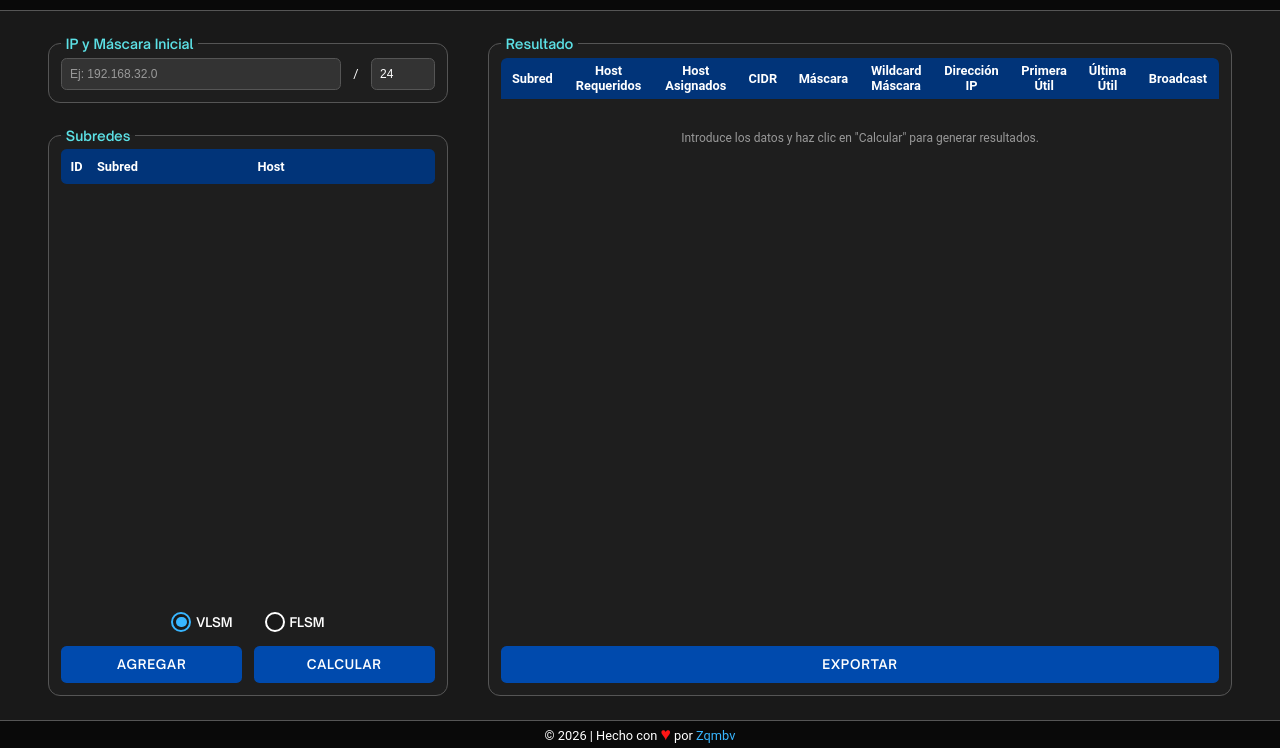
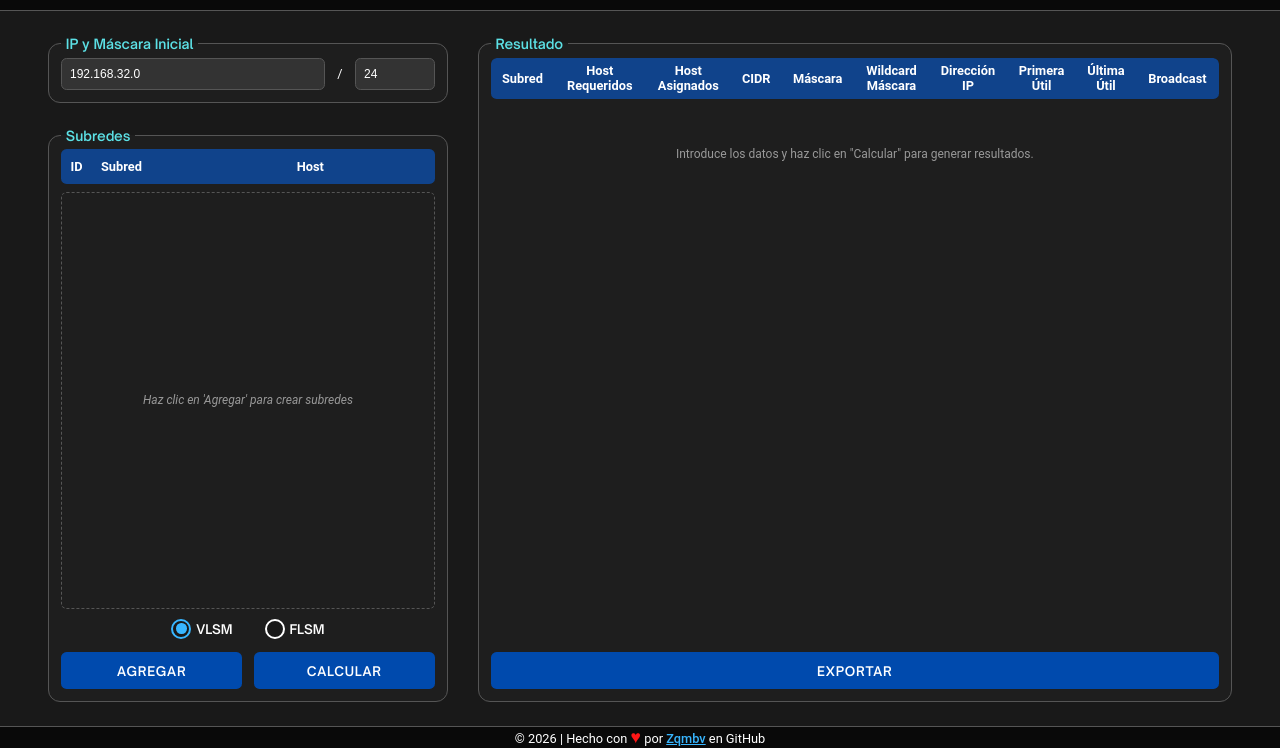
Before and after one commit to Zqmbv/Subnetting_Calculator, a plain HTML site: page index.html in a window 1280 px wide. Shown: the part 52-800 px from the top of the page. Drawn offline with Linux system fonts and the light colour scheme.

Commit message:
Ajuste de Interfaz y Responsive

```diff
--- a/index.html
+++ b/index.html
@@ -3,6 +3,7 @@
 <head>
     <meta charset="UTF-8">
     <meta name="viewport" content="width=device-width, initial-scale=1.0">
+    <meta name="description" content="Calcula subredes VLSM y FLSM de forma rápida y precisa. Obtén máscaras, rangos de IPs y broadcasts al instante con nuestra herramienta interactiva.">
     <title>Subnetting Calculator</title>
     <link rel="stylesheet" href="style.css">
 </head>
@@ -20,7 +21,7 @@
                     <legend>IP y Máscara Inicial</legend>
                     <div>
                         <label for="initial-ip" class="sr-only">Dirección IP Base</label>
-                        <input type="text" id="initial-ip" placeholder="Ej: 192.168.32.0" required>
+                        <input type="text" id="initial-ip" placeholder="Ej: 192.168.32.0" required value="192.168.32.0">
                     </div>
                     <p aria-hidden="true">/</p>
                    <div>
@@ -39,16 +40,7 @@
                         <h3></h3>
                     </div>
 
-                    <section class="subnets-container" id="subnets-container" aria-label="Datos de subredes">
-
-                        <!-- <div class="subnets-input">
-                            <h3>1</h3>
-                            <input type="text" maxlength="24" placeholder="Ej: LAN Subred 1" required>
-                            <input type="number" placeholder="Ej: 150" min="0" max="4294967296" required>
-                            <button class="btn-erase" type="button">X</button>
-                        </div> -->
-
-                    </section>
+                    <section class="subnets-container" id="subnets-container" aria-label="Datos de subredes"></section>
 
                     <section class="btn-container">
                         <section class="radio-group" role="radiogroup" aria-label="Método de subneteo">
@@ -109,7 +101,7 @@
     </main>
 
     <footer>
-        <p>&copy; 2026 | Hecho con <span class="heart">&hearts;</span> por <a target="_blank" href="https://github.com/Zqmbv">Zqmbv</a></p>
+        <p>&copy; 2026 | Hecho con <span class="heart">&hearts;</span> por <a target="_blank" href="https://github.com/Zqmbv">Zqmbv</a> en GitHub</p>
     </footer>
 
     <script src="script.js"></script>
--- a/style.css
+++ b/style.css
@@ -1,12 +1,11 @@
 :root{
     /* PALETA DE COLORES */
-    --bg-color:             #191919;
+    --background-color:     #191919;
     --header-color:         #090909;
-    --footer-color:         #090909;
-    --header-title-color:   #013479;
-    --fieldset-color:       #1e1e1e;
     --title1-color:         #38b6ff;
     --title2-color:         #5ce1e6;
+    --panel-header-color:   #10438b;
+    --fieldset-color:       #1e1e1e;
     --subtitle-color:       #d9d9d9;
     --text-color:           #fff;
     --button1-color:        #004aad;
@@ -17,6 +16,7 @@
     --input-color:          #333;
     --border-color:         #555;
     --row-color:            #252525;
+    --footer-color:         #090909;
 
     /* REDONDEO */
     --corner1-radius:       0.75rem;
@@ -37,7 +37,7 @@
 }
 
 body {
-    background-color: var(--bg-color);
+    background-color: var(--background-color);
     color: var(--text-color);
     font-family: "Roboto", sans-serif;
     display: flex;
@@ -101,7 +101,7 @@ p{
 
 .panel--initialIP{
     display: grid;
-    grid-template-columns: 1fr 1rem 4rem;
+    grid-template-columns: 1fr 1rem 5rem;
     gap: 0.45rem;
     align-items: center;
 }
@@ -115,9 +115,9 @@ p{
 
 .panel-header {
     display: grid;
-    grid-template-columns: 1.15rem 7fr 8rem 2rem;
+    grid-template-columns: 1.4rem 11fr 5.2fr 2rem;
     gap: 0.5rem;
-    background-color: var(--header-title-color);
+    background-color: var(--panel-header-color);
     padding: 0.6rem;
     border-radius: var(--corner2-radius);
 }
@@ -125,7 +125,8 @@ p{
 .subnets-container {
     display: flex;
     flex-direction: column;
-    max-height: 22.5rem;
+    height: calc(100dvh - 22.45rem);
+    min-height: 3rem;
     overflow-y: auto;
     gap: 0.5rem;
 }
@@ -134,10 +135,8 @@ p{
     display: flex;
     align-items: center;
     justify-content: center;
-    height: 10rem;
-    border: 1px dashed var(--border-color);
+    border:  0.12rem dashed var(--border-color);
     border-radius: var(--corner2-radius);
-    margin: 0.5rem 0;
 }
 
 .subnets-container:empty::after {
@@ -189,7 +188,7 @@ p{
 .radio-label input[type="radio"] {
     appearance: none;
     -webkit-appearance: none;
-    background-color: var(--bg-color);
+    background-color: var(--background-color);
     width: 1.25rem;
     height: 1.25rem;
     border: 2px solid #ffffff;
@@ -238,7 +237,7 @@ p{
 
 .subnets-container::-webkit-scrollbar-track,
 .table-container::-webkit-scrollbar-track {
-    background: var(--bg-color);
+    background: var(--background-color);
     border-radius: 4px;
 }
 
@@ -274,20 +273,20 @@ input[type="number"]:focus {
 
 input::placeholder { color: var(--placeholder-color); }
 
-/* .panel-output {
+.panel-output {
     display: none;
     flex-direction: column;
 }
 
 .panel-output.visible-on-mobile {
     display: flex !important;
-} */
+    margin-top: -1.6rem;
+}
 
 .panel--table {
     display: flex;
     flex-direction: column;
     overflow: hidden;
-    /* position: relative; */
     gap: 0.75rem;
 }
 
@@ -296,7 +295,7 @@ input::placeholder { color: var(--placeholder-color); }
     text-align: left;
     border-bottom: 1px solid var(--input-color);
     font-size: var(--text-size);
-    color: var(--text2-color)
+    color: var(--text2-color);
 }
 
 .txt-center{
@@ -304,7 +303,7 @@ input::placeholder { color: var(--placeholder-color); }
 }
 
 .empty-msg{
-    padding: 2rem  !important;
+    padding: 3rem !important;
     color: var(--placeholder-color) !important;
 }
 
@@ -345,15 +344,21 @@ thead {
 }
 
 th {
-    background-color: var(--header-title-color);
+    background-color: var(--panel-header-color);
     color: var(--text-color);
     padding: 0.35rem 0.5rem;
     text-align: center;
     white-space: nowrap;
 }
 
-th:first-child { border-top-left-radius: var(--corner2-radius); }
-th:last-child { border-top-right-radius: var(--corner2-radius); }
+th:first-child {
+    border-top-left-radius: var(--corner2-radius);
+    border-bottom-left-radius: var(--corner2-radius);
+}
+th:last-child {
+    border-top-right-radius: var(--corner2-radius);
+    border-bottom-right-radius: var(--corner2-radius);
+}
 
 tbody tr {
     transition: background-color 0.15s;
@@ -423,18 +428,21 @@ button:active {
 footer{
     text-align: center;
     background-color: var(--footer-color);
-    padding: 0.2rem;
     border-top: 1px solid var(--border-color);
     font-size: var(--subtitle-size);
 }
 
-footer a{
+footer a {
     color: var(--title1-color);
-    text-decoration: none;
+    text-decoration: underline;
+    font-weight: 500;
 }
 
-footer a:hover {
-    text-decoration: underline;
+footer a:hover,
+footer a:focus {
+    color: var(--title2-color);
+    text-decoration: none;
+    outline: 2px solid var(--title2-color);
 }
 
 .heart{
@@ -448,16 +456,16 @@ footer a:hover {
     src: url(font/OpenSauceSans-SemiBold.ttf);
 }
 
-@media (min-width: 80rem) {
+/***************************************
+          R E S P O N S I V E
+***************************************/
 
-    body {
-        overflow: hidden;
-    }
+@media (min-width: 60rem) {
 
     main {
         display: grid;
         grid-template-columns: 25rem 1fr;
-        gap: 2.5rem;
+        gap: 1.85rem;
         align-items: stretch;
         max-width: 95rem;
         padding: 0 3rem;
@@ -480,14 +488,6 @@ footer a:hover {
         justify-content: flex-start;
     }
 
-    .panel-output {
-        display: flex;
-        flex-direction: column;
-        width: 100%;
-        height: 100%;
-        overflow: hidden;
-    }
-
     .panel--subnets {
         display: flex;
         flex-direction: column;
@@ -499,8 +499,17 @@ footer a:hover {
 
     .subnets-container {
         flex-grow: 1;
-        max-height: none;
+        height: calc(100dvh - 24.5rem);
         overflow-y: auto;
+    }
+
+    .panel-output {
+        display: flex;
+        flex-direction: column;
+        width: 100%;
+        height: 100%;
+        overflow: hidden;
+        margin-top: 0rem !important;
     }
 
     .panel--table {
```
